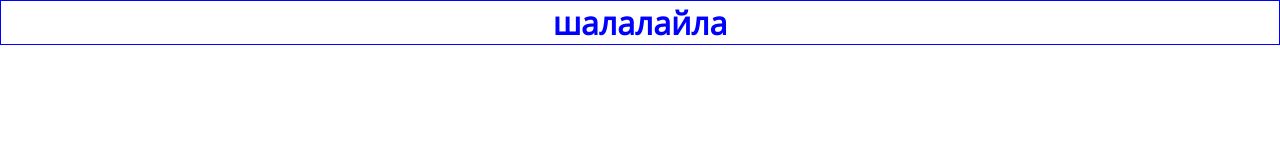
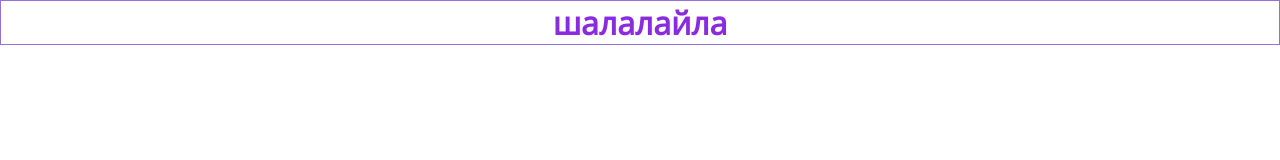
Before and after one commit to iltuofaro/template, a plain HTML site: page index.html in a window 1280 px wide. Drawn offline with Linux system fonts and the light colour scheme; files whose address does not match are found by name.

Commit message:
examples

```diff
--- a/css/style.css
+++ b/css/style.css
@@ -19,12 +19,12 @@
 }
 
 h1 {
-	color: blue;
+	color: #8A2BE2;
 	font-weight: 700;
 	font-style: bold;
   text-align: center;
 
-	border: 1px solid blue;
+	border: 1px solid #9370DB;
 
 	width: 100%;
 
```
